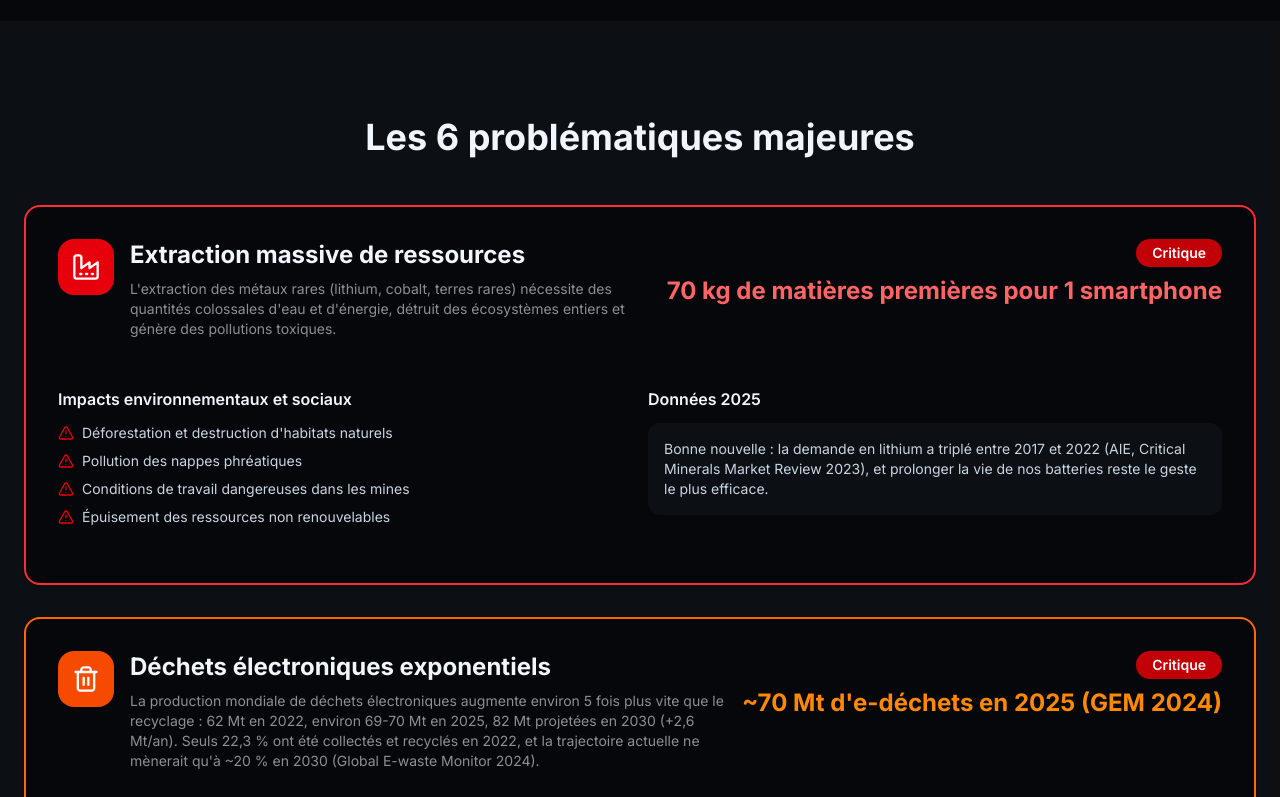
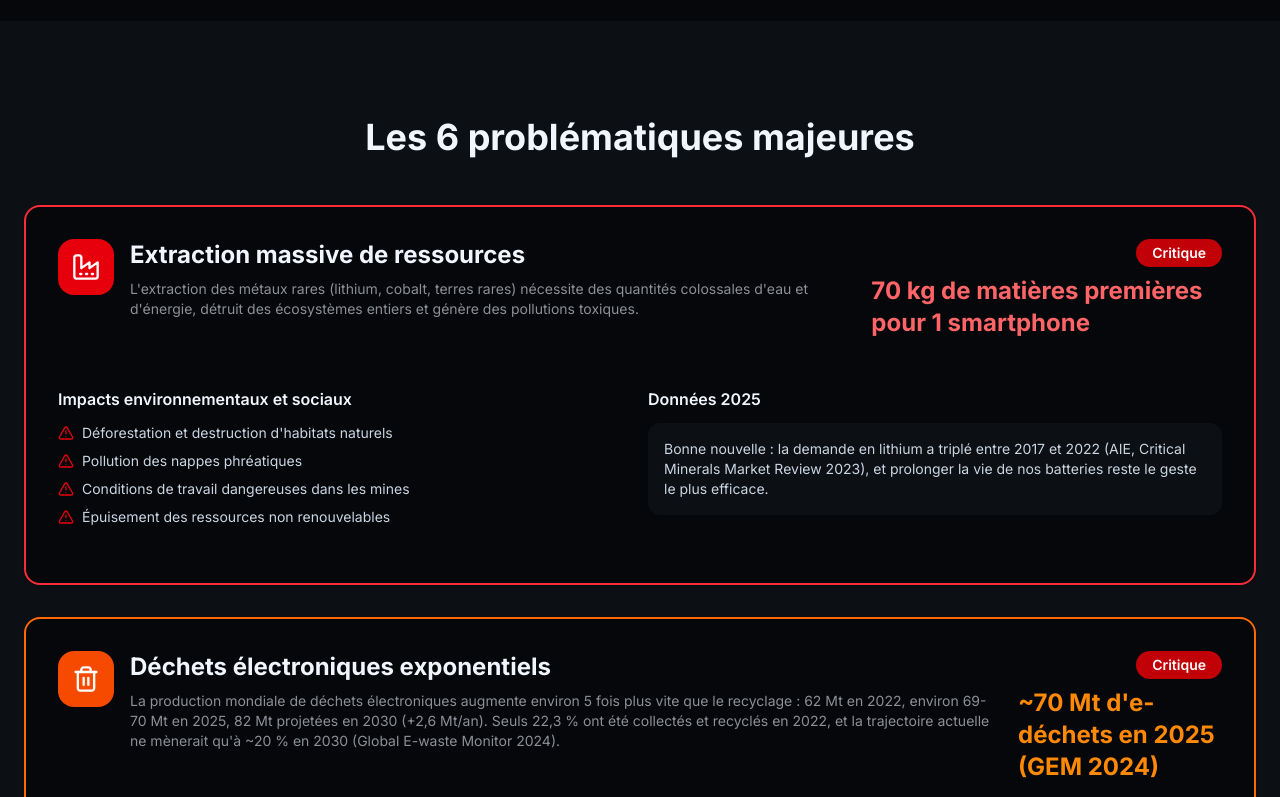
Before and after one commit to Hylst/le-green-it-en-clair, a Next.js app: page /greenit/problematiques in a window 1280 px wide. Shown: the part 2000-2797 px from the top of the page. Built offline with nearby package versions, Linux system fonts and the light colour scheme.

Commit message:
responsive : 4 micro-correctifs flex (sweep 60 routes)

```diff
--- a/app/problematiques/page.tsx
+++ b/app/problematiques/page.tsx
@@ -530,7 +530,7 @@ export default function ProblematiquesPage() {
               return (
                 <Card key={index} className={`border-2 border-${problem.color}-500 bg-background p-8`}>
                   <div className="mb-6 flex flex-col gap-4 lg:flex-row lg:items-start lg:justify-between">
-                    <div className="flex items-start gap-4">
+                    <div className="flex min-w-0 items-start gap-4">
                       <div
                         className={`flex h-14 w-14 shrink-0 items-center justify-center rounded-xl bg-${problem.color}-600`}
                       >
@@ -541,7 +541,7 @@ export default function ProblematiquesPage() {
                         <p className="text-sm text-muted-foreground">{problem.description}</p>
                       </div>
                     </div>
-                    <div className="flex shrink-0 flex-col items-end gap-2">
+                    <div className="flex min-w-0 flex-col items-end gap-2">
                       <span
                         className={`rounded-full px-4 py-1 text-sm font-semibold ${problem.severity === "Critique" ? "bg-red-700 text-white" : "bg-orange-700 text-white"
                           }`}
--- a/app/recyclage/page.tsx
+++ b/app/recyclage/page.tsx
@@ -208,7 +208,7 @@ export default function RecyclagePage() {
                 46 %
                 <SourceTooltip className="ml-1 align-middle" source="Eurostat / Ecosystem, 2024" calculation="tonnages collectés ÷ tonnages mis sur le marché" />
               </div>
-              <p className="text-sm text-muted-foreground">Taux de collecte en France (Eurostat/Ecosystem, 2024)</p>
+              <p className="text-sm text-muted-foreground">Taux de collecte en France (Eurostat et Ecosystem, 2024)</p>
             </Card>
             <Card className="border-2 border-accent/20 bg-accent/5 p-6 text-center">
               <div className="mb-2 text-4xl font-bold text-accent">Carte</div>
--- a/components/navigation.tsx
+++ b/components/navigation.tsx
@@ -77,16 +77,16 @@ export function Navigation() {
     <nav suppressHydrationWarning className="sticky top-0 z-50 border-b border-border bg-background/95 backdrop-blur supports-[backdrop-filter]:bg-background/80">
       <div className="mx-auto max-w-7xl px-6">
         <div className="flex h-16 items-center justify-between">
-          <Link href="/" className="flex items-center gap-2 font-bold text-foreground">
+          <Link href="/" className="flex shrink-0 items-center gap-2 font-bold text-foreground">
             <div className="flex h-9 w-9 items-center justify-center rounded-lg bg-primary shadow-md">
               <Leaf className="h-5 w-5 text-primary-foreground" />
             </div>
-            <span className="text-lg">
+            <span className="whitespace-nowrap text-lg">
               Le Green IT <span className="hidden sm:inline">en clair</span>
             </span>
           </Link>
 
-          <div className="hidden items-center gap-6 lg:flex">
+          <div className="hidden items-center gap-4 lg:flex xl:gap-6">
             {navCategories.map((category) => (
               <DropdownMenu key={category.label}>
                 <DropdownMenuTrigger
--- a/components/sheet-content.tsx
+++ b/components/sheet-content.tsx
@@ -137,7 +137,7 @@ export function SheetContent({ sheet }: SheetContentProps) {
                     </Card>
                 )}
 
-                <div className="mt-8 flex items-center justify-center gap-4">
+                <div className="mt-8 flex flex-wrap items-center justify-center gap-4">
                     <Button variant="outline" size="lg" onClick={() => window.print()}>
                         <Printer className="mr-2 h-5 w-5" />
                         Imprimer cette fiche en PDF
```
Also changed, not shown: 2 other files (tests, documents, lock files or other folders).
